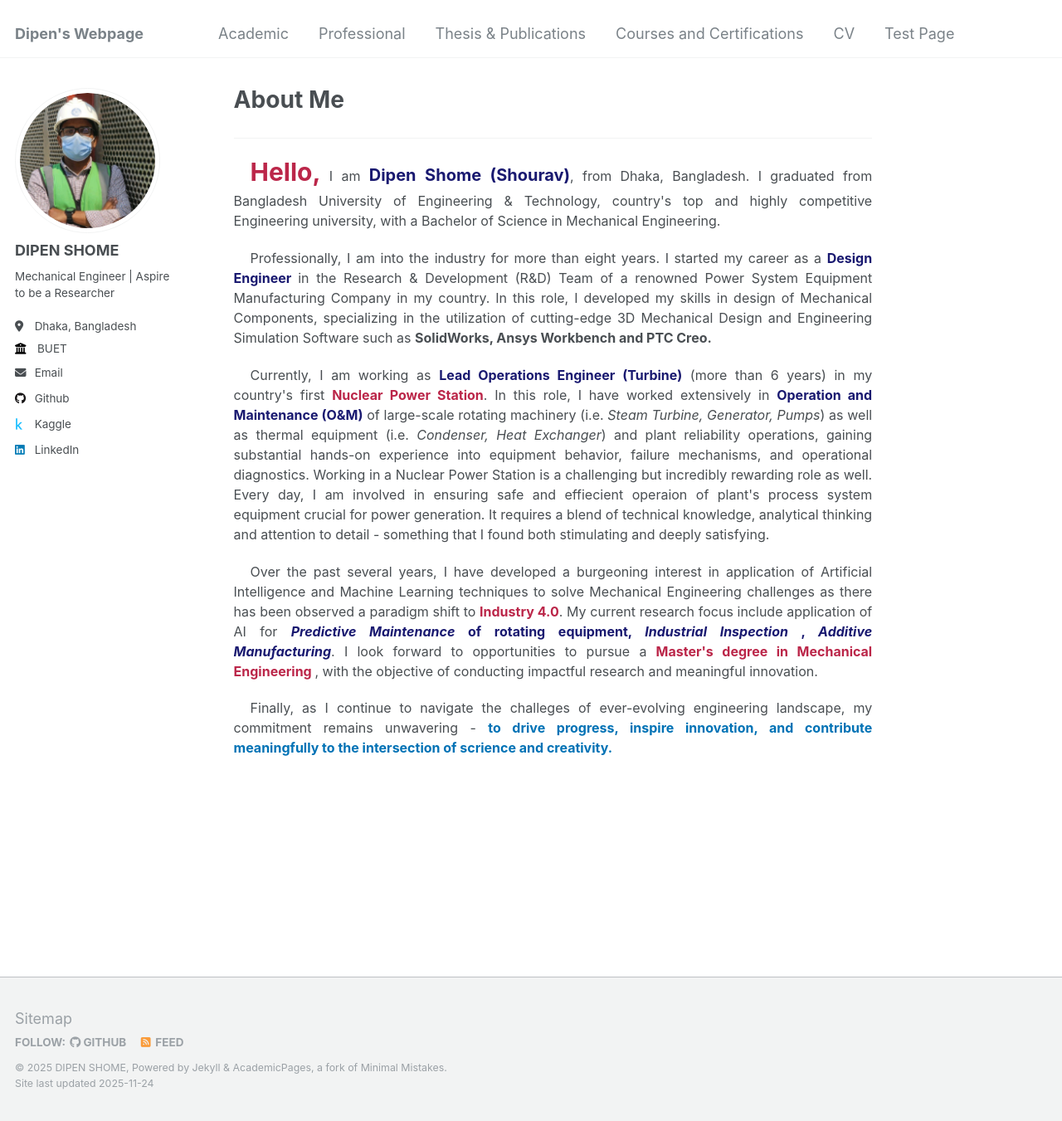
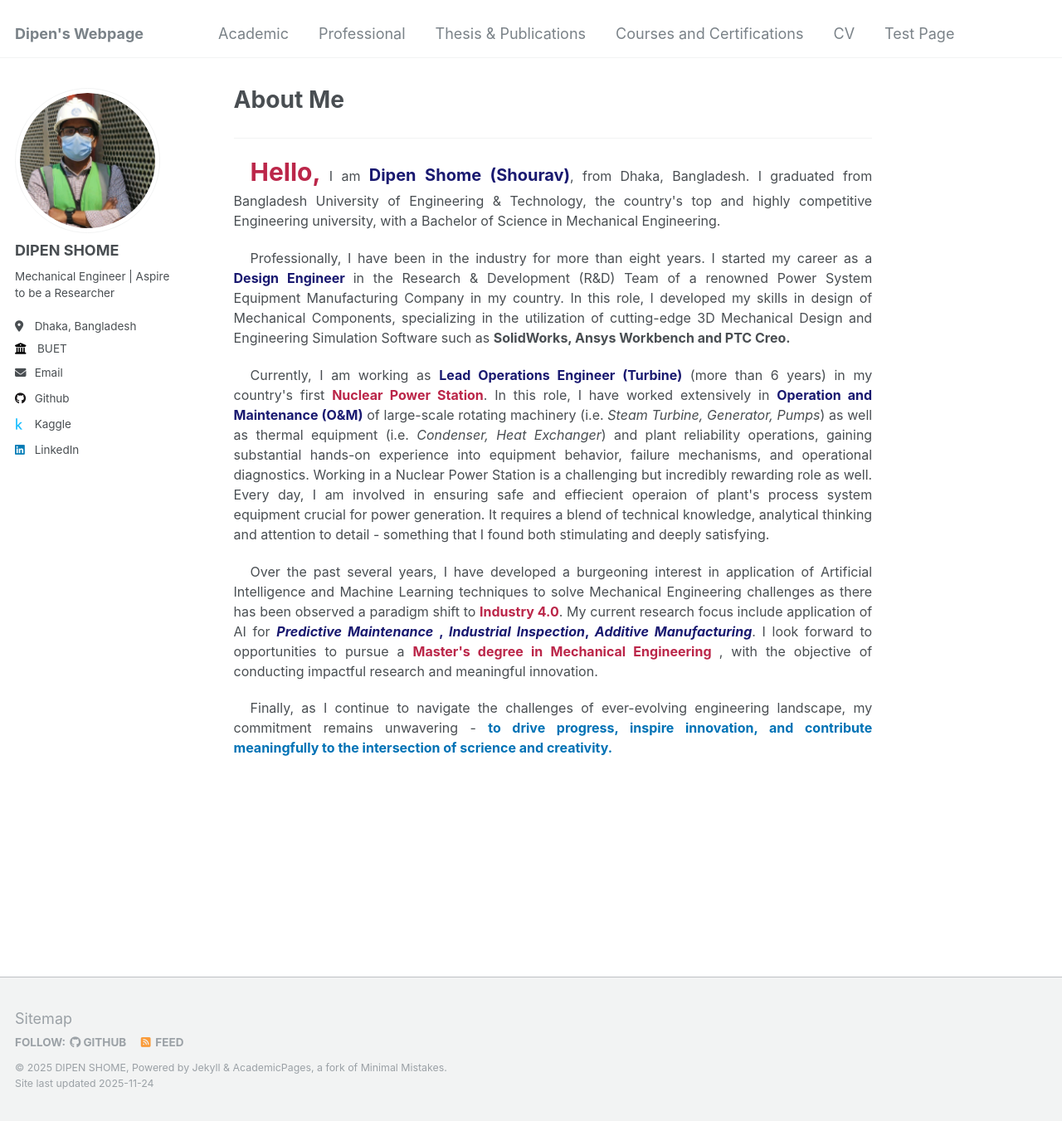
Before and after one commit to dipenshome/dipenshome.github.io, a Jekyll site: the page built from _pages/about.md, in a window 1280 px wide and 1351 px high. Shown: the whole window at 83% size. Built offline with Jekyll 4.4.1, drawn with Linux system fonts in a browser that asks for light colours.

Commit message:
Update about.md

```diff
--- a/_pages/about.md
+++ b/_pages/about.md
@@ -19,10 +19,10 @@ redirect_from:
 
 <p style="text-align:justify ;text-indent:20px; font-size:16px;">
 <b style="font-size:30px;color:#BB2649;">Hello,</b>
-I am <strong style="font-size:20px;color: #191970;">Dipen Shome (Shourav)</strong>, from Dhaka, Bangladesh. I graduated from Bangladesh University of Engineering & Technology, country's top and highly competitive Engineering university, with a Bachelor of Science in Mechanical Engineering.</p>
-<p style="text-align:justify; text-indent:20px; font-size:16px;">Professionally, I am into the industry for more than eight years. I started my career as a <strong style="color: #191970;">Design Engineer </strong>in the Research & Development (R&D) Team of a renowned Power System Equipment Manufacturing Company in my country. In this role, I developed my skills in design of Mechanical Components, specializing in the utilization of cutting-edge 3D Mechanical Design and Engineering Simulation Software such as <strong>SolidWorks, Ansys Workbench and PTC Creo.</strong></p>
+I am <strong style="font-size:20px;color: #191970;">Dipen Shome (Shourav)</strong>, from Dhaka, Bangladesh. I graduated from Bangladesh University of Engineering & Technology, the country's top and highly competitive Engineering university, with a Bachelor of Science in Mechanical Engineering.</p>
+<p style="text-align:justify; text-indent:20px; font-size:16px;">Professionally, I have been in the industry for more than eight years. I started my career as a <strong style="color: #191970;">Design Engineer </strong>in the Research & Development (R&D) Team of a renowned Power System Equipment Manufacturing Company in my country. In this role, I developed my skills in design of Mechanical Components, specializing in the utilization of cutting-edge 3D Mechanical Design and Engineering Simulation Software such as <strong>SolidWorks, Ansys Workbench and PTC Creo.</strong></p>
 <p style="text-align:justify; text-indent:20px; font-size:16px;">Currently, I am working as <strong style="color:#191970;">Lead Operations Engineer (Turbine)</strong> (more than 6 years)  in my country's first <strong style="color:#BB2649;">Nuclear Power Station</strong>. In this role, I have worked extensively in <strong style="color: #191970;">Operation and Maintenance (O&M)</strong> of large-scale rotating machinery (i.e. <em>Steam Turbine, Generator, Pumps</em>) as well as thermal equipment (i.e. <em>Condenser, Heat Exchanger</em>) and plant reliability operations, gaining substantial hands-on experience into equipment behavior, failure mechanisms, and operational diagnostics. Working in a Nuclear Power Station is a challenging but incredibly rewarding role as well. Every day, I am involved in ensuring safe and effiecient operaion of plant's process system equipment crucial for power generation. It requires a blend of technical knowledge, analytical thinking and attention to detail - something that I found both stimulating and deeply satisfying.</p>
-<p style="text-align:justify; text-indent:20px; font-size:16px;">Over the past several years, I have developed a burgeoning interest in application of Artificial Intelligence and Machine Learning techniques to solve Mechanical Engineering challenges as there has been observed a paradigm shift to <strong style="color:#BB2649;">Industry 4.0</strong>. My current research focus include application of AI for <strong style="color:#191970;"><em> Predictive Maintenance </em> of rotating equipment, <em>Industrial Inspection </em>, <em>Additive Manufacturing</em></strong>. I look forward to opportunities to pursue a <strong style="color:#BB2649;">Master's degree in Mechanical Engineering </strong>, with the objective of conducting impactful research and meaningful innovation.</p>
-<p style="text-align:justify; text-indent:20px; font-size:16px;"> Finally, as I continue to navigate the challeges of ever-evolving engineering landscape, my commitment remains unwavering - <strong style="color: #0072B5;">to drive progress, inspire innovation, and contribute meaningfully to the intersection of scrience and creativity.</strong> </p>
+<p style="text-align:justify; text-indent:20px; font-size:16px;">Over the past several years, I have developed a burgeoning interest in application of Artificial Intelligence and Machine Learning techniques to solve Mechanical Engineering challenges as there has been observed a paradigm shift to <strong style="color:#BB2649;">Industry 4.0</strong>. My current research focus include application of AI for <strong style="color:#191970;"><em> Predictive Maintenance </em>, <em>Industrial Inspection</em>, <em>Additive Manufacturing</em></strong>. I look forward to opportunities to pursue a <strong style="color:#BB2649;">Master's degree in Mechanical Engineering </strong>, with the objective of conducting impactful research and meaningful innovation.</p>
+<p style="text-align:justify; text-indent:20px; font-size:16px;"> Finally, as I continue to navigate the challenges of ever-evolving engineering landscape, my commitment remains unwavering - <strong style="color: #0072B5;">to drive progress, inspire innovation, and contribute meaningfully to the intersection of scrience and creativity.</strong> </p>
 </body>
 </html>
```
